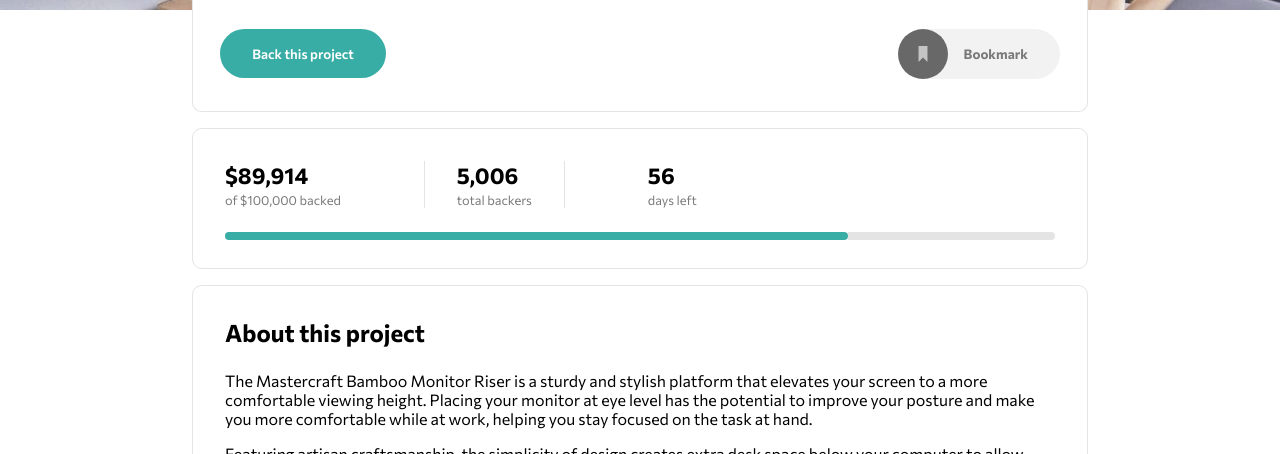
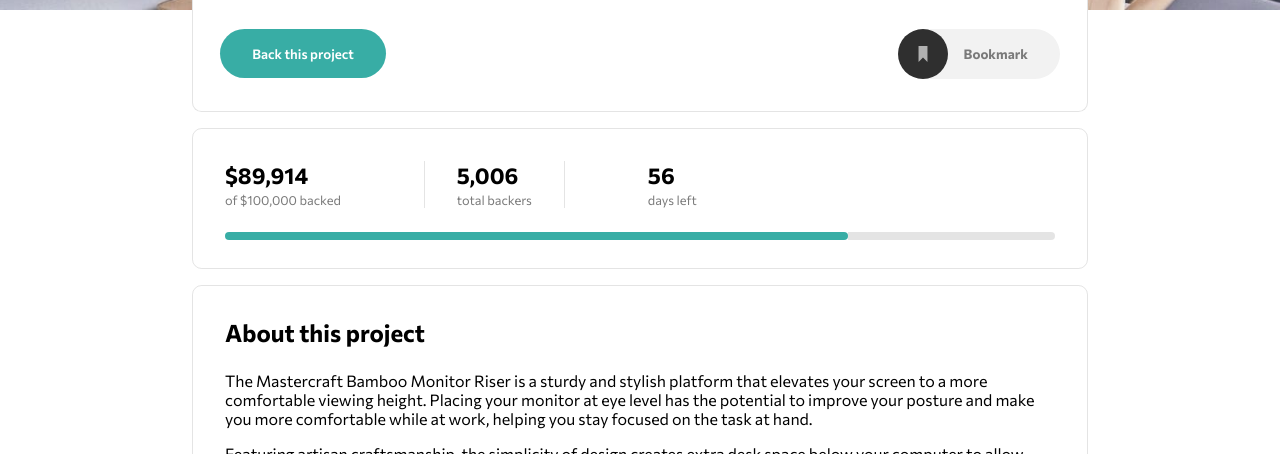
Before and after one commit to Youthstack/crowdfunding-product-project, a plain HTML site: page index.html in a window 1280 px wide. Shown: the part 346-800 px from the top of the page. Drawn offline with Linux system fonts and the light colour scheme.

Commit message:
fix(bookmark): fix bookmark icon colors and hover transition

```diff
--- a/style.css
+++ b/style.css
@@ -220,7 +220,12 @@
 
 .bookmark img {
   width: 3.1rem;
+  transition: all ease 0.3s;
+}
+
+.bookmark img:hover {
   opacity: 0.7;
+  cursor: pointer;
 }
 
 .inside-head-bookmark-button {
```
